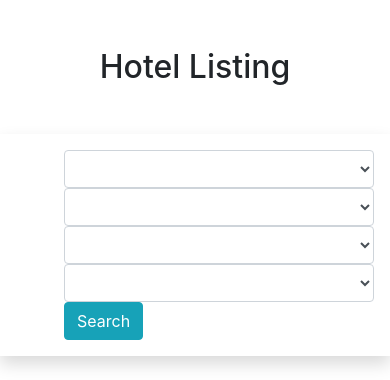
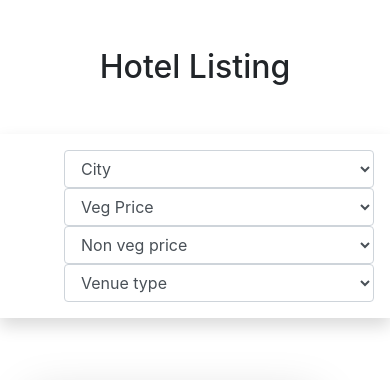
Before and after one commit to boxabhi/internshiptask, a Django app: page / in a window 390 px wide. Shown: the top 380 px of the page. Run offline with Django 3.2, Linux system fonts and the light colour scheme; data comes from the database, SQL or seed files in the repository; some libraries are stand-ins or nearby versions.

Commit message:
Searched Done

```diff
--- a/hotels/templates/index.html
+++ b/hotels/templates/index.html
@@ -34,9 +34,9 @@
                         <div class="row">
                             <div class="col-lg-12">
                                 <div class="row">
-                                    <div class="col-lg-2 col-md-3 col-sm-12 p-0">
-                    <select class="form-control search-slt" @change="onChange($event)" v-model="city">
-
+                                    <div class="col-lg-3 col-md-3 col-sm-12 p-0">
+                    <select class="form-control search-slt" placeholder="Search" @change="onChange($event)" v-model="city">
+                                        <option value="" selected>City</option>
                                             {% for city in cities %}
 
                          <option class="text-capitalize" value="{{city.city}}">
@@ -47,10 +47,10 @@
 
 
                                     </div>
-                                    <div class="col-lg-2 col-md-3 col-sm-12 p-0">
+                                    <div class="col-lg-3 col-md-3 col-sm-12 p-0">
 
                                         <select @change="onChange($event)" v-model="vegprice" class="form-control search-slt" id="exampleFormControlSelect1">
-                                            <option>Veg Price</option>
+                                            <option value="" selected>Veg Price</option>
                                             <option value="200"> 200 </option>
                                             <option value="400">400</option>
                                             <option value="500">500</option>
@@ -61,9 +61,9 @@
                                     </div>
 
 
-                                    <div class="col-lg-2 col-md-3 col-sm-12 p-0">
+                                    <div class="col-lg-3 col-md-3 col-sm-12 p-0">
                                         <select class="form-control search-slt" @change="onChange($event)" v-model="nonvegprice"  id="exampleFormControlSelect1">
-                                            <option>Non veg price</option>
+                                            <option value="">Non veg price</option>
                                             <option value="200"> 200 </option>
                                             <option value="400">400</option>
                                             <option value="500">500</option>
@@ -73,9 +73,9 @@
                                     </div>
 
 
-                                    <div class="col-lg-2 col-md-3 col-sm-12 p-0">
+                                    <div class="col-lg-3 col-md-3 col-sm-12 p-0">
                                         <select  @change="onChange($event)" v-model="venue" class="form-control search-slt" id="exampleFormControlSelect1">
-                                            <option>Venue type</option>
+                                            <option value="">Venue type</option>
                                             {% for venue in venues %}
                                             <option>{{venue.vendor_type}}</option>
                                             {% endfor %}
@@ -94,9 +94,9 @@
                                     </div> -->
 
 
-                                    <div class="col-lg-2 col-md-3 col-sm-12 p-0">
+                                    <!-- <div class="col-lg-2 col-md-3 col-sm-12 p-0">
                                         <button type="submit" class="btn btn-info wrn-btn">Search</button>
-                                    </div>
+                                    </div> -->
                                 </div>
                             </div>
                         </div>
@@ -109,7 +109,15 @@
         <div class="container">
 
 
+            <div class="d-flex text-success justify-content-center" v-if="loading">
+                <div class="spinner-border  mt-5" role="status" style="width: 3rem; height: 3rem;">
+                  <span class="sr-only">Loading...</span>
+                </div>
+              </div>
 
+
+
+              <h3 class="text-center mt-5" v-if="hotels.length == 0">No hotels Found</h3>
 
 
 
@@ -223,6 +231,8 @@
                             this.hotels = response
                         })
                     console.log("Hello")
+
+                    this.loading = false
                 },
 
                 getCities : function(){
@@ -234,14 +244,21 @@
                     })
                 },
             onChange(event) {
+
                 var city = this.city
-                var url = `/result?city=${city}`
+                var vegprice = this.vegprice
+                var nonvegprice = this.nonvegprice
+                var venue = this.venue
+                var url = `/result?city=${city}&vegprice=${vegprice}&nonvegprice=${nonvegprice}&venue=${venue}`
                 console.log(url)
                 fetch(url)
                 .then(results => results.json())
                 .then(response => {
                     console.log(response)
+                    this.hotels = response
                 })
+
+
             //     console.log(city)
             //   console.log(event.target.value)
             }
```
